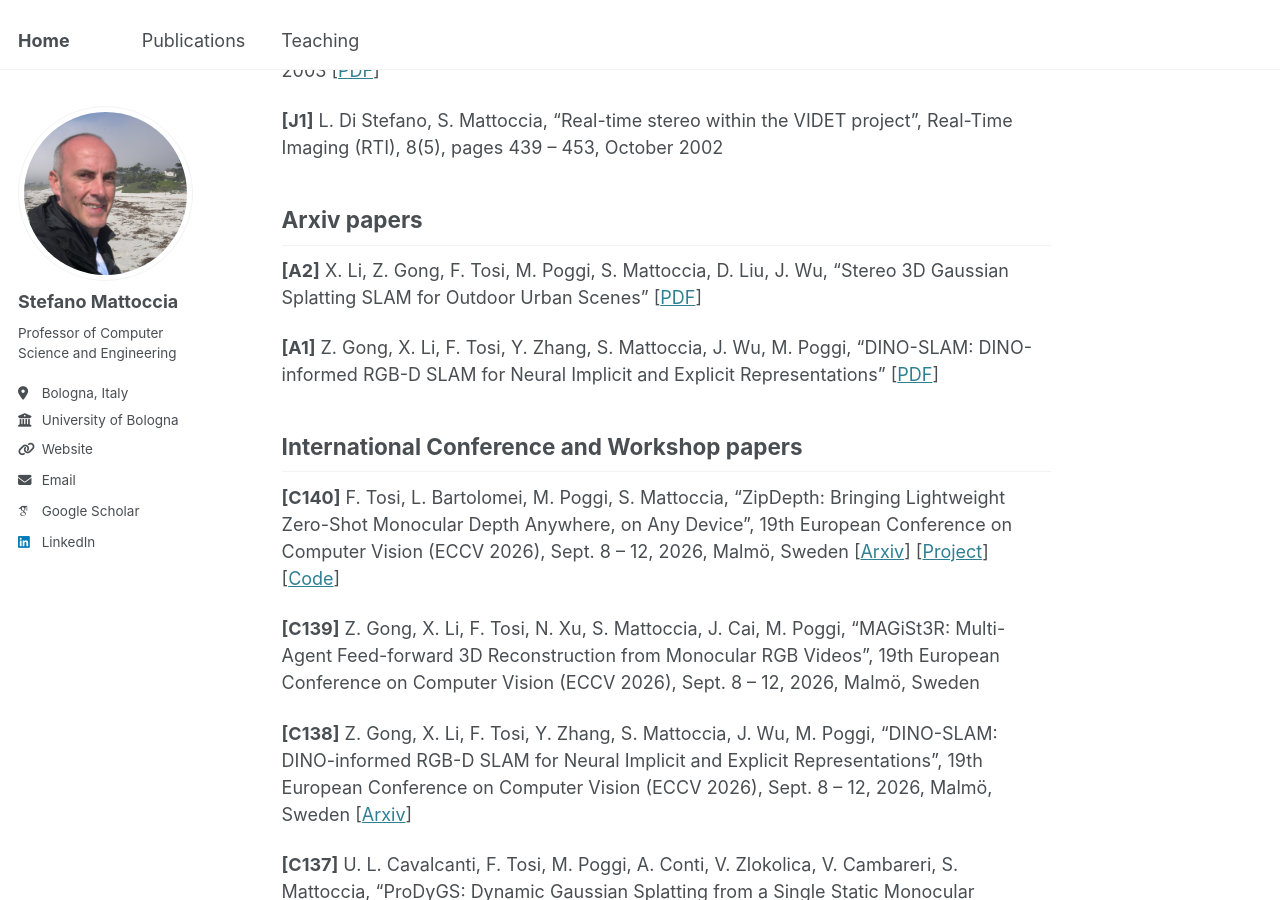
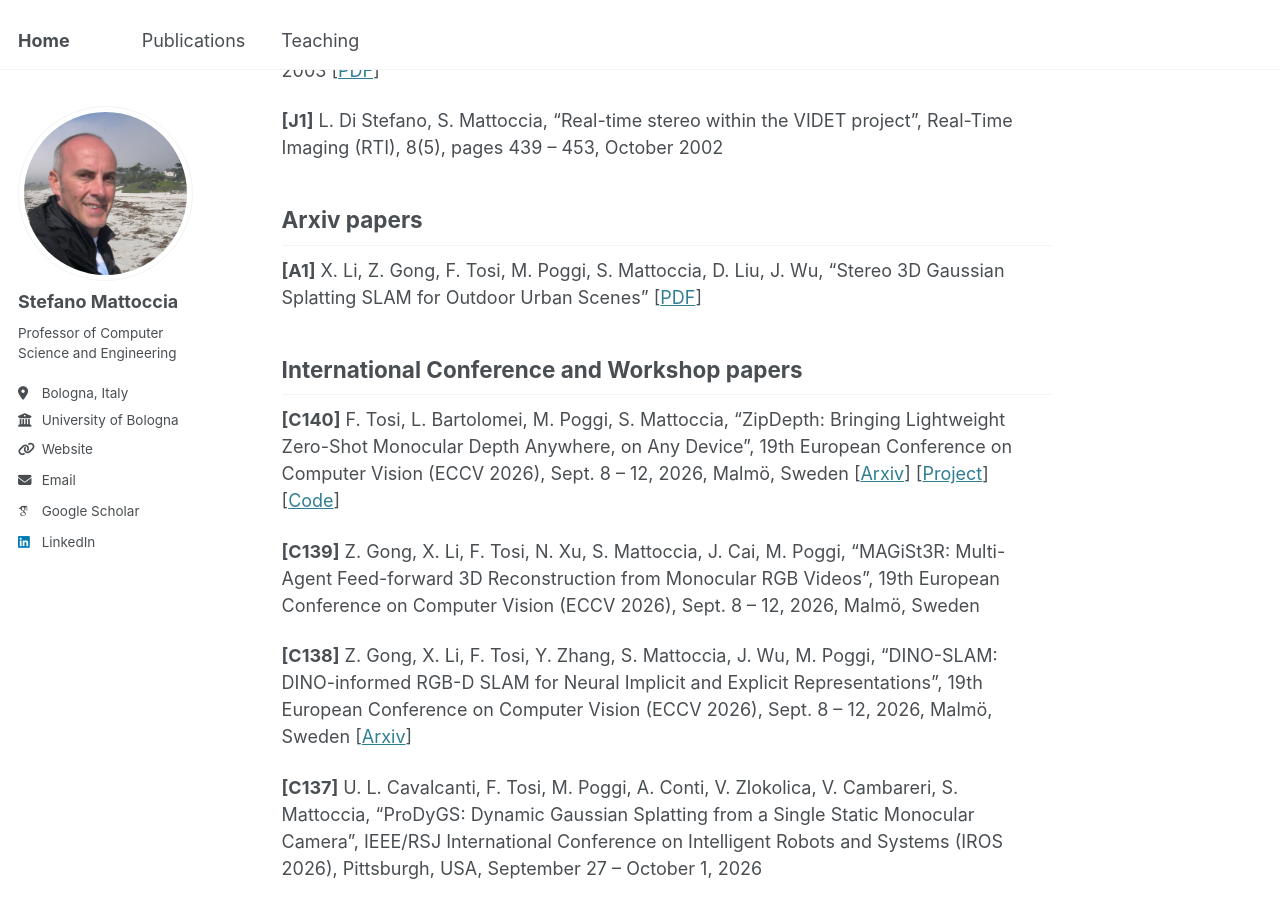
Before and after one commit to stefanomattoccia/stefanomattoccia.github.io, a Jekyll site: the page built from _pages/publications.md, in a window 1280 px wide and 900 px high, scrolled down 4250 px. Built offline with Jekyll 4.4.1, drawn with Linux system fonts in a browser that asks for light colours; some web fonts are replaced.

Commit message:
Revise Arxiv papers section in publications.md
Updated the numbering of the Arxiv papers and removed a duplicate entry.

```diff
--- a/_pages/publications.md
+++ b/_pages/publications.md
@@ -93,9 +93,7 @@ Journal papers
 Arxiv papers
 ------
 
-**[A2]** X. Li, Z. Gong, F. Tosi, M. Poggi, S. Mattoccia, D. Liu, J. Wu, "Stereo 3D Gaussian Splatting SLAM for Outdoor Urban Scenes" [[PDF](https://arxiv.org/pdf/2507.23677)]
-
-**[A1]** Z. Gong, X. Li, F. Tosi, Y. Zhang, S. Mattoccia, J. Wu, M. Poggi, "DINO-SLAM: DINO-informed RGB-D SLAM for Neural Implicit and Explicit Representations" [[PDF](https://arxiv.org/pdf/2507.19474)]
+**[A1]** X. Li, Z. Gong, F. Tosi, M. Poggi, S. Mattoccia, D. Liu, J. Wu, "Stereo 3D Gaussian Splatting SLAM for Outdoor Urban Scenes" [[PDF](https://arxiv.org/pdf/2507.23677)]
 
 International Conference and Workshop papers
 ------
```
